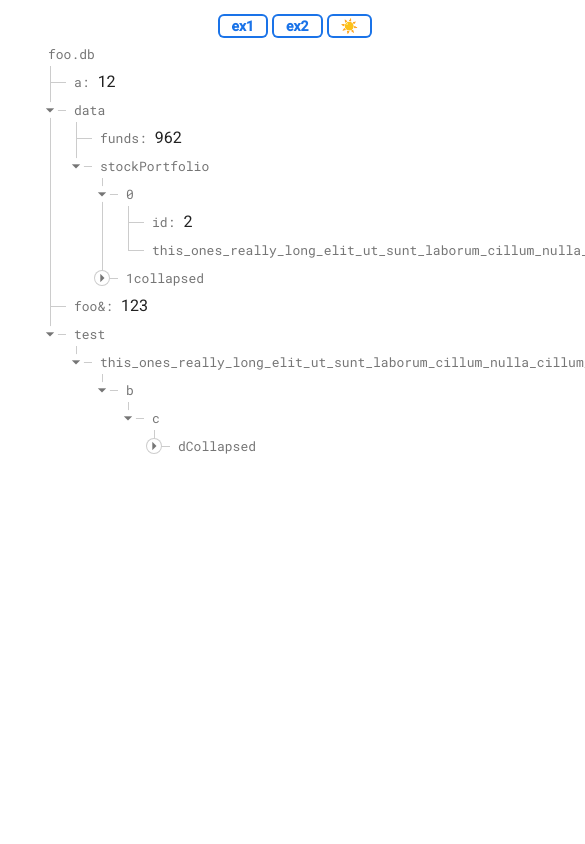
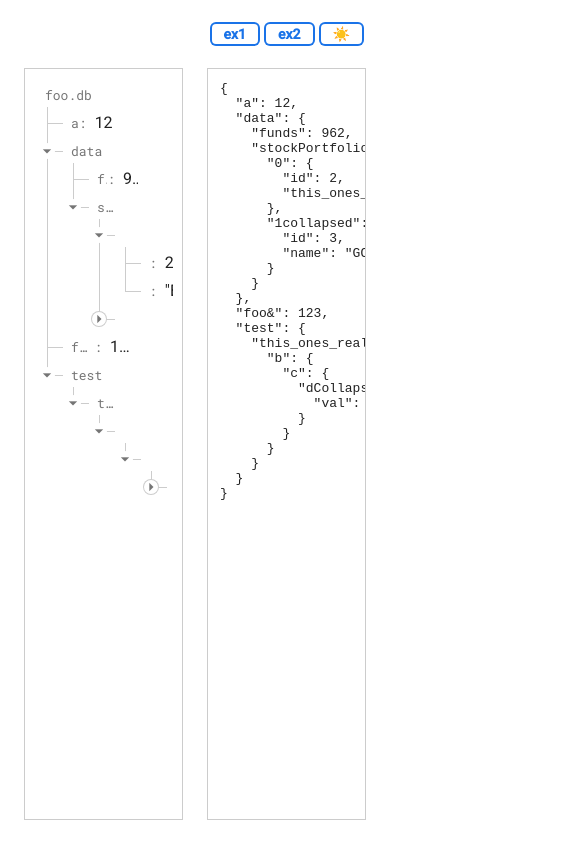
Before and after one commit to romannurik/DataTreeDemo, a React (Create React App) app: page / in a window 390 px wide. Shown: the top 844 px of the page, 585 px wide, since content can reach past the window. Built offline with nearby package versions, Linux system fonts and the light colour scheme.

Commit message:
Big changes
- onChange for EditableTree
- Preview JSON in demo
- Minor bugfix around enter key

```diff
--- a/src/App.scss
+++ b/src/App.scss
@@ -32,11 +32,24 @@ html.dark-mode {
   color: var(--text-color);
 }
 
+.container {
+  display: grid;
+  grid-template:
+      'controls controls' auto
+      'left right' 1fr / 1fr 1fr;
+  min-width: 0;
+  height: 100vh;
+  align-items: center;
+  width: 100%;
+  padding: 24px;
+  gap: 24px;
+  box-sizing: border-box;;
+}
+
 .controls {
-  position: fixed;
-  right: 16px;
-  top: 16px;
   display: flex;
+  justify-self: flex-end;
+  grid-area: controls;
   align-items: stretch;
 
   button {
@@ -59,3 +72,13 @@ html.dark-mode {
     }
   }
 }
+
+.pane {
+  flex: 1 1 0;
+  min-width: 0;
+  overflow: scroll;
+  padding: 12px;
+  margin: 0;
+  border: 1px solid var(--thin-border-color);
+  align-self: stretch;
+}
--- a/src/EditableTree.js
+++ b/src/EditableTree.js
@@ -119,7 +119,7 @@ function EditorNode({
             obj.k = k;
             obj.v = v;
             if (reason === 'enter') {
-              finishEditing();
+              finishEditing({ reason });
             }
           }}
           addSiblingCallback={addChild} />
@@ -244,12 +244,25 @@ function Node({ k, value, isRoot, updateCallback, addSiblingCallback }) {
 /**
  * The container for the tree.
  */
-export function EditableTree({ data: initialData, rootKey = "root" }) {
-  let [data, setData] = useState(cleanupObject(initialData));
-  let update = (_, value) => setData(cleanupObject(JSON.parse(JSON.stringify(value))));
+export function EditableTree({
+  data,
+  rootKey = "root",
+  onChange,
+}) {
+  // let [data, setData] = useState(cleanupObject(initialData));
+
+  let update = (_, value) => {
+    let newValue = cleanupObject(JSON.parse(JSON.stringify(value)));
+    // setData(newValue);
+    onChange && onChange(newValue);
+  };
 
   return <div className="tree">
-    <Node k={rootKey} value={data} isRoot={true} updateCallback={update} />
+    <Node
+      k={rootKey}
+      value={data}
+      isRoot={true}
+      updateCallback={update} />
   </div>;
 }
 
--- a/src/EditableTree.scss
+++ b/src/EditableTree.scss
@@ -80,6 +80,7 @@
 
   .node-kv-box .icon-button {
     visibility: hidden;
+    pointer-events: none;
   }
 
   .node-row:hover .node-kv-box {
@@ -87,6 +88,7 @@
 
     .icon-button {
       visibility: visible;
+      pointer-events: unset;
     }
   }
 
@@ -104,7 +106,7 @@
     white-space: nowrap;
     overflow: hidden;
     text-overflow: ellipsis;
-    flex: 0 0 auto;
+    flex: 0 1 auto;
     cursor: pointer;
 
     &:hover {
--- a/src/index.css
+++ b/src/index.css
@@ -1,5 +1,5 @@
 body {
-  margin: 40px;
+  margin: 0;
   font-family: Roboto;
   -webkit-font-smoothing: antialiased;
 }
```
Also changed, not shown: src/App.js, 1 other file (tests, documents, lock files or other folders).
